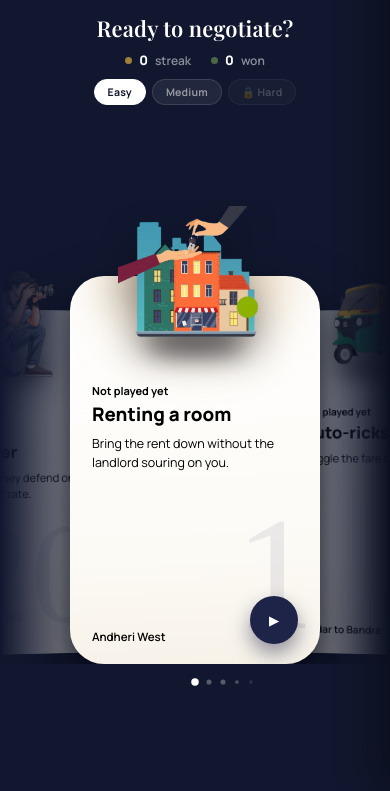
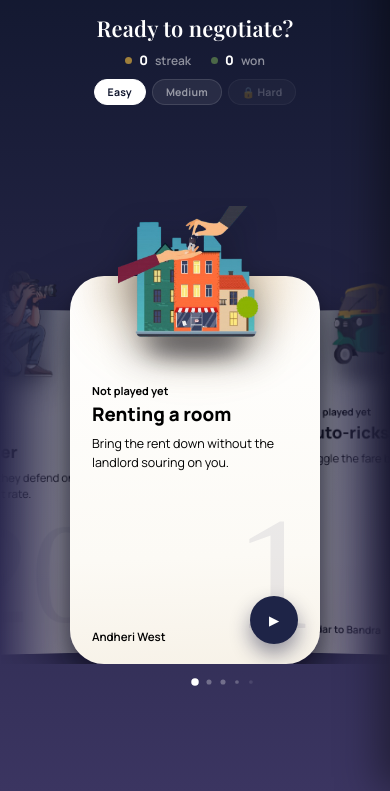
Before and after one commit to ra5922/MOL-BHAV, a plain HTML site: page index.html in a window 390 px wide. Shown: the part 53-844 px from the top of the page. Drawn offline with nearby package versions, Linux system fonts and the light colour scheme; a web font is replaced by a local one.

Commit message:
changes made

```diff
--- a/index.html
+++ b/index.html
@@ -59,7 +59,7 @@
   html,body{ height:100%; margin:0; }
   body{
     min-height:100vh; display:flex; align-items:center; justify-content:center;
-    background: linear-gradient(180deg, var(--home-1) 0%, var(--home-1) 68%, var(--home-2) 100%);
+    background: linear-gradient(180deg, var(--home-1) 0%, var(--home-2) 100%);
     font-family:'Manrope', sans-serif; color:var(--ink); padding:24px 12px;
   }
   .phone{
@@ -292,7 +292,7 @@
     html, body{
       margin:0; padding:0; width:100%; height:100%;
       overflow:hidden;
-      background:var(--home-1);
+      background: linear-gradient(180deg, var(--home-1) 0%, var(--home-2) 100%);
     }
     .phone{
       position:fixed; inset:0;
```
